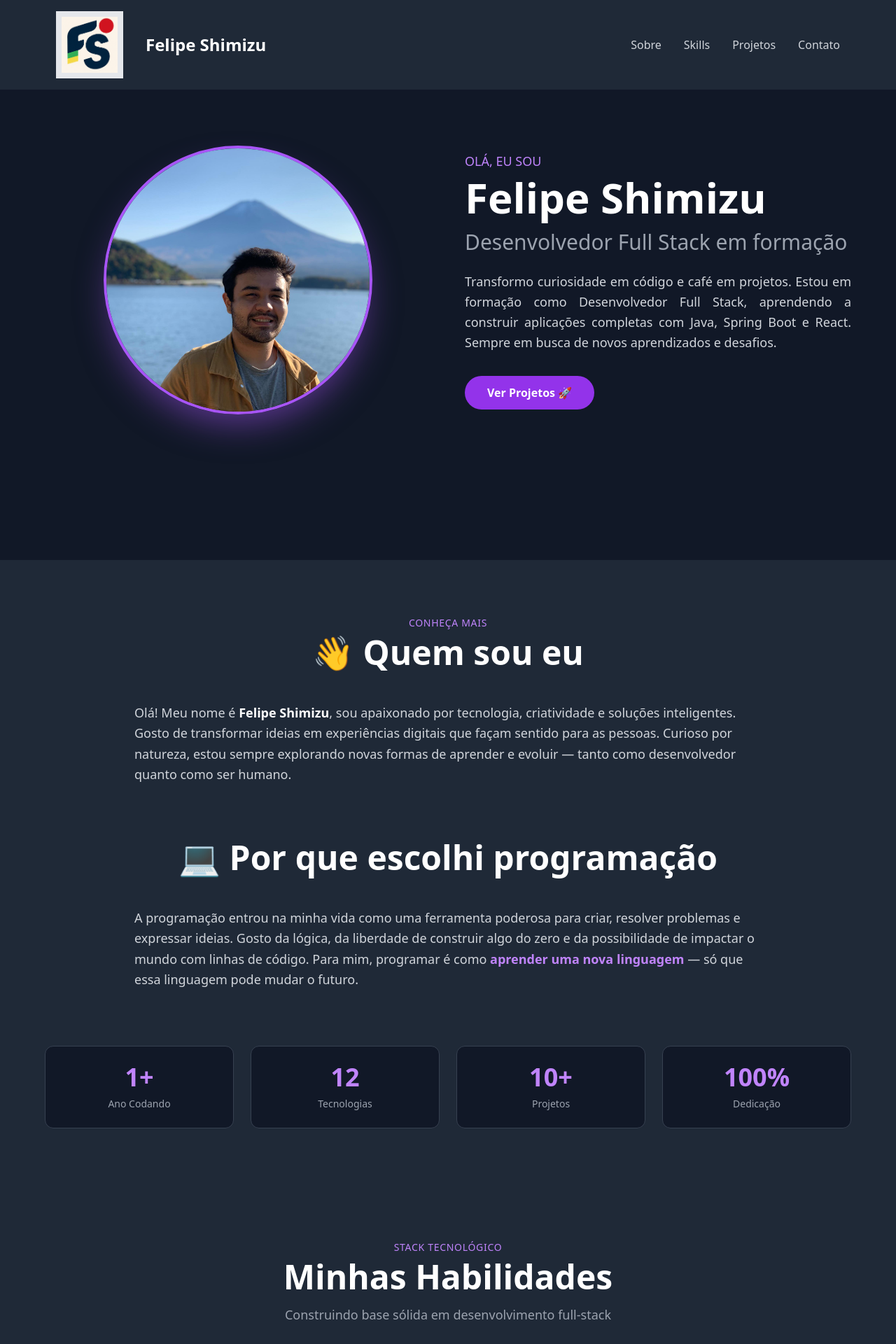
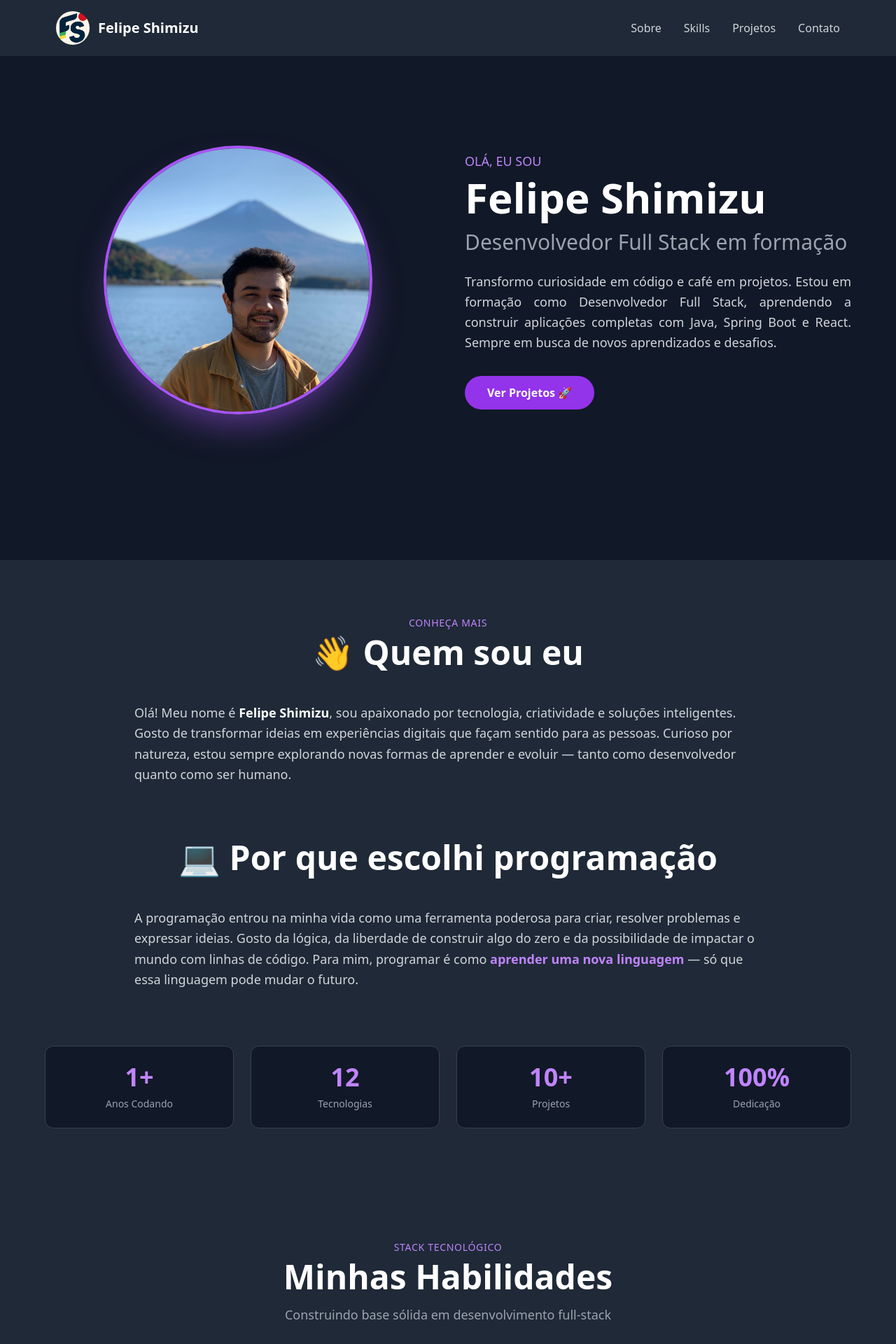
Before and after one commit to Felipe-SMZ/Portifolio, a React (Vite) app: page / in a window 1280 px wide. Shown: the top 1920 px of the page at 70% size. Built offline with nearby package versions, Linux system fonts and the light colour scheme.

Commit message:
style: logo

```diff
--- a/src/components/About.jsx
+++ b/src/components/About.jsx
@@ -44,7 +44,7 @@ function About() {
                 <div className="grid grid-cols-2 md:grid-cols-4 gap-6">
                     <div className="bg-gray-900 p-6 rounded-xl text-center border border-gray-700 hover:border-purple-500 transition">
                         <div className="text-4xl font-bold text-purple-400 mb-2">1+</div>
-                        <div className="text-gray-400 text-sm">Ano Codando</div>
+                        <div className="text-gray-400 text-sm">Anos Codando</div>
                     </div>
 
                     <div className="bg-gray-900 p-6 rounded-xl text-center border border-gray-700 hover:border-purple-500 transition">
--- a/src/components/Header.jsx
+++ b/src/components/Header.jsx
@@ -6,12 +6,17 @@ function Header() {
 
 
             <nav className="max-w-6xl mx-auto px-4 py-4 flex items-center justify-between">
-                {/* logo */}
-                <div className="text-white text-2xl font-bold flex items-center gap-8">
-                    <img src={minhaLogo} alt="Logo" className="w-24 h-24 object-cover border-8" />
-                    Felipe Shimizu
+                {/* Logo + Nome */}
+                <div className="flex items-center gap-3">
+                    <img
+                        src={minhaLogo}
+                        alt="Felipe Shimizu"
+                        className="w-12 h-12 rounded-full object-cover"
+                    />
+                    <span className="text-white text-xl font-bold">
+                        Felipe Shimizu
+                    </span>
                 </div>
-
                 {/* menu */}
                 <ul className="flex gap-8">
                     <li>
```
